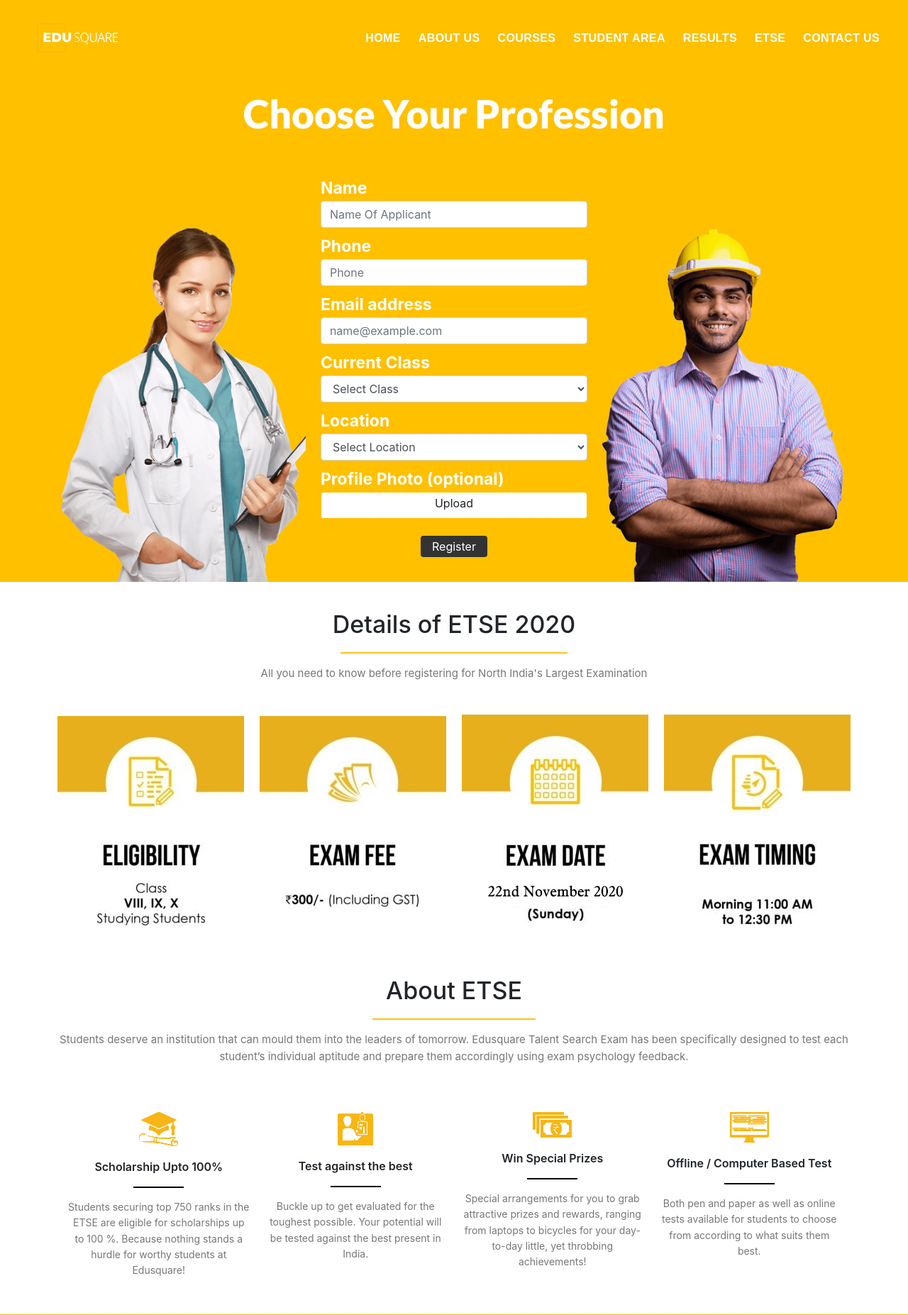
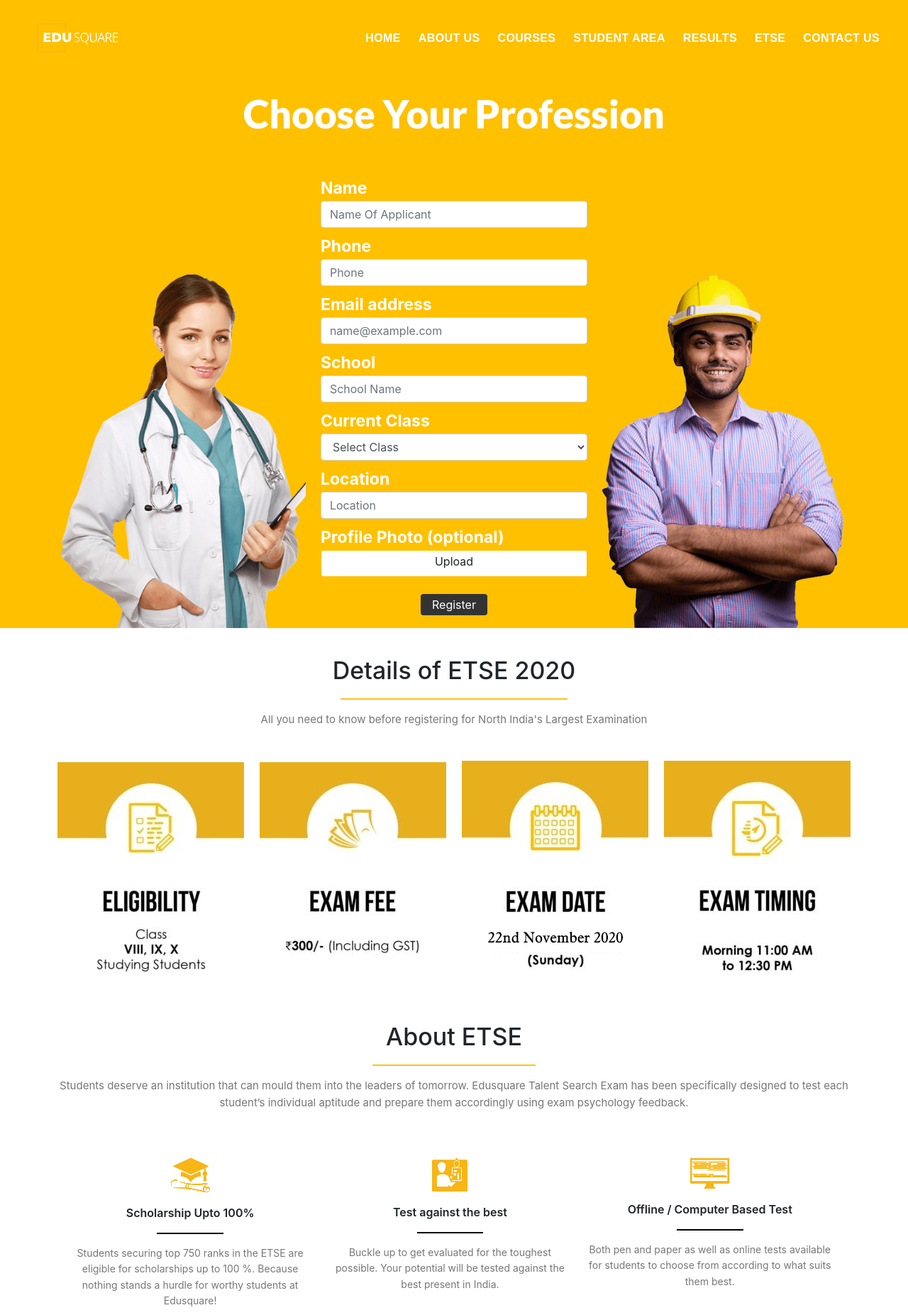
Before and after one commit to vinayakkalra/enroll-edusquare, a PHP site: page / in a window 1280 px wide. Shown: the top 1853 px of the page at 71% size. Run offline with PHP 8.4, Linux system fonts and the light colour scheme; some libraries are stand-ins or nearby versions.

Commit message:
update index.php

```diff
--- a/index.php
+++ b/index.php
@@ -26,7 +26,7 @@
     <!-- <meta property="og:image:width" content="640">
     <meta property="og:image:height" content="300"> -->
     <meta property="og:type" content="website" />
-    <!-- <link rel="shortcut icon" href="images/top_controller_fav.png" /> -->
+    <link rel="shortcut icon" href="icons/cropped-Webp.net-compress-image-18-192x192.jpg" />
 
     <!-- Bootstrap CSS -->
     <link rel="stylesheet" href="css/bootstrap.min.css">
@@ -281,6 +281,7 @@ else{
     $name = $_POST['name-desktop'];
     $phone = $_POST['phone-desktop'];
     $email = $_POST['email-desktop'];
+    $school = $_POST['school-desktop'];
     $target_dir = "uploads/";
     $upload = $_FILES['profile-desktop']['name'];
     $target_file = $target_dir . basename($_FILES["profile-desktop"]["name"]);
@@ -301,7 +302,7 @@ else{
     $id = $id + 1;
 
 
-    $query = "INSERT INTO `acst_submissions` (`id`,`name`,`photo`, `phone`, `email`, `class`,`location`, `time`, `from_ip`, `from_browser`) VALUES ($id, '$name','$upload', '$phone', '$email', '$currentclass','$location', '$date_now','$from_ip', '$from_browser')";
+    $query = "INSERT INTO `acst_submissions` (`id`,`name`,`photo`, `phone`, `email`,`school`, `class`,`location`, `time`, `from_ip`, `from_browser`) VALUES ($id, '$name','$upload', '$phone', '$email','$school','$currentclass','$location', '$date_now','$from_ip', '$from_browser')";
 
     // echo $query;
 
@@ -378,6 +379,7 @@ else{
         $imageFileType = strtolower(pathinfo($target_file,PATHINFO_EXTENSION));
         $phone = $_POST['phone-mob'];
         $email = $_POST['email-mob'];
+        $school = $_POST['school-mob'];
         $currentclass = $_POST['current-class-mob'];
         $location = $_POST['Location-mob'];
 
@@ -393,7 +395,7 @@ else{
     $id = $id + 1;
 
 
-    $query = "INSERT INTO `acst_submissions` (`id`,`name`,`photo`, `phone`, `email`, `class`,`location`, `time`, `from_ip`, `from_browser`) VALUES ($id, '$name','$upload', '$phone', '$email', '$currentclass','$location', '$date_now','$from_ip', '$from_browser')";
+    $query = "INSERT INTO `acst_submissions` (`id`,`name`,`photo`, `phone`, `email`,`school`, `class`,`location`, `time`, `from_ip`, `from_browser`) VALUES ($id, '$name','$upload', '$phone', '$email','$school','$currentclass','$location', '$date_now','$from_ip', '$from_browser')";
 
     // echo $query;
 
@@ -442,11 +444,11 @@ else{
 
         <div id="header-desktop" style="height: 0;"></div>
         <div class="container-fluid position-relative p-0 colors"
-            style="margin-top: 80px;width: 100%;height:740px;background-color: #FFC000;">
+            style="margin-top: 80px;width: 100%;height:805px;background-color: #FFC000;">
             <div class="container p-0">
                 <h1 class="headertext" style="padding-top: 50px;">Choose Your Profession</h1>
                 <div class="container p-0" style="display: flex;margin-top: 30px;">
-                    <div class="container-fluid" style="width: 33%;margin-top: 84px;">
+                    <div class="container-fluid" style="width: 33%;margin-top:149px;">
                         <img src="images\headerdocdesk.png" alt="/image1/" style="width: 344px;">
                     </div>
                     <div class="container-fluid" style="width: 33%; padding: 0;margin-top: 35px;">
@@ -465,6 +467,11 @@ else{
                                 <label for="exampleFormControlInput2" class="formstyle">Email address</label>
                                 <input type="email" class="form-control" id="email-desktop" name="email-desktop"
                                     placeholder="name@example.com">
+                            </div>
+                            <div class="form-group">
+                                <label for="exampleFormControlInput4" class="formstyle">School</label>
+                                <input type="text" class="form-control" id="school-desktop" name="school-desktop"
+                                    placeholder="School Name">
                             </div>
                             <div class="form-group">
                                 <label for="exampleFormControlSelect1" class="formstyle">Current Class</label>
@@ -477,13 +484,8 @@ else{
                             </div>
                             <div class="form-group">
                                 <label for="exampleFormControlSelect2" class="formstyle">Location</label>
-                                <select class="form-control" id="Location-desktop" name="Location-desktop" >
-                                    <option value="0">Select Location</option>
-                                    <option>Ludhiana</option>
-                                    <option>Firozpur</option>
-                                    <option>Moga</option>
-                                    <option>Gurgaon</option>
-                                </select>
+                                <input type="text" class="form-control" id="Location-desktop" name="Location-desktop"
+                                    placeholder="Location">
                             </div>
                             <div class="form-group">
                                 <label for="exampleFormControlInput" class="formstyle">Profile Photo (optional)</label>
@@ -497,7 +499,7 @@ else{
                         </form>
 
                     </div>
-                    <div class="container-fluid" style="width: 33%;margin-top: 84px;">
+                    <div class="container-fluid" style="width: 33%;margin-top:149px;">
                         <img src="images\headerdesk.png" alt="/image1/" style="width: 344px;">
                     </div>
                 </div>
@@ -602,32 +604,11 @@ else{
                     <div class="feature-box-inner">
                         <div style="display: flex;justify-content: center;align-items: center;">
                             <div class="fbox-icon-inner" style="margin: 20px 0 20px 0;">
-                                <img class="img" src="images\rupees-min.png" alt="">
-                            </div>
-                        </div>
-                        <div style="display: flex;justify-content: center;align-items: center;">
-                            <h3 class="ourservice-heading">Win Special Prizes</h3>
-
-                        </div>
-                        <hr style="border: 1px solid black !important;width: 25%;margin-top: 10px;">
-
-                        <div class="descriptionabout"
-                            style="display: flex;justify-content: center;align-items: center;text-align: center;">
-                            Special arrangements for you to grab attractive prizes and rewards, ranging from laptops to bicycles for your day-to-day little, yet throbbing achievements!
-                        </div>
-
-                    </div>
-                </div>
-                <div style="width: 33%;">
-                    <div class="feature-box-inner">
-                        <div style="display: flex;justify-content: center;align-items: center;">
-                            <div class="fbox-icon-inner" style="margin: 20px 0 20px 0;">
                                 <img class="img" src="images\offline-computer-min.png" alt="">
                             </div>
                         </div>
                         <div style="display: flex;justify-content: center;align-items: center;">
                             <h3 class="ourservice-heading">Offline / Computer Based Test</h3>
-
                         </div>
                         <hr style="border: 1px solid black !important;width: 25%;margin-top: 10px;">
 
@@ -636,7 +617,6 @@ else{
                             Both pen and paper as well as online tests available for students to choose from according
                             to what suits them best.
                         </div>
-
                     </div>
                 </div>
             </div>
@@ -1130,6 +1110,11 @@ else{
                             placeholder="name@example.com">
                     </div>
                     <div class="form-group">
+                        <label for="exampleFormControlInput4mob" class="formstyle">School</label>
+                        <input type="text" class="form-control" id="school-mob" name="school-mob"
+                            placeholder="School Name">
+                    </div>
+                    <div class="form-group">
                         <label for="exampleFormControlSelect1mob" class="formstyle">Current Class</label>
                         <select class="form-control" id="current-class-mob" name="current-class-mob">
                             <option value="0">Select Class</option>
@@ -1140,13 +1125,8 @@ else{
                     </div>
                     <div class="form-group">
                         <label for="exampleFormControlSelect2mob" class="formstyle">Location</label>
-                        <select class="form-control" id="Location-mob" name="Location-mob" >
-                            <option value="0">Select Location</option>
-                            <option>Ludhiana</option>
-                            <option>Firozpur</option>
-                            <option>Moga</option>
-                            <option>Gurgaon</option>
-                        </select>
+                        <input type="text" class="form-control" id="Location-mob" name="Location-mob"
+                            placeholder="Location">
                     </div>
                     <div class="form-group">
                         <label for="exampleFormControlInputmob" class="formstyle">Profile Photo (optional)</label>
@@ -1238,24 +1218,6 @@ else{
                     </div>
                 </div>
                 <!-- 3rd about -->
-                <div style="width: 92%;margin: 25px auto;">
-                    <div class="feature-box-inner">
-                        <div style="display: flex;justify-content: center;align-items: center;">
-                            <div class="fbox-icon-inner" style="margin: 20px 0 20px 0;">
-                                <img class="img" src="images\rupees-min.png" alt="">
-                            </div>
-                        </div>
-                        <div style="display: flex;justify-content: center;align-items: center;">
-                            <h3 class="ourservice-heading">Win Special Prizes</h3>
-
-                        </div>
-                        <hr style="border: 1px solid black !important;width: 25%;margin-top: 10px;">
-                        <div class="descriptionabout" style="display: flex;justify-content: center;align-items: center;text-align:justify;">
-                        Special arrangements for you to grab attractive prizes and rewards, ranging from laptops to bicycles for your day-to-day little, yet throbbing achievements!
-                        </div>
-                    </div>
-                </div>
-                <!-- 4th about -->
                 <div style="width: 92%;margin: 0 auto;">
                     <div class="feature-box-inner">
                         <div style="display: flex;justify-content: center;align-items: center;">
```
Also changed, not shown: icons/cropped-Webp.net-compress-image-18-192x192.jpg (added).
